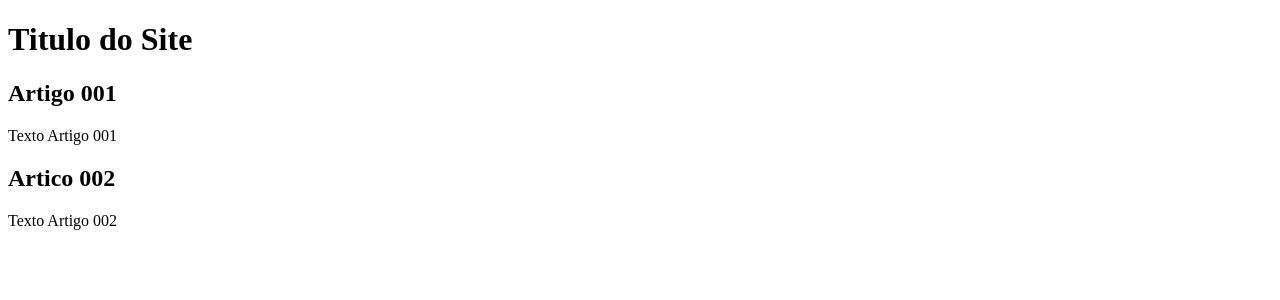
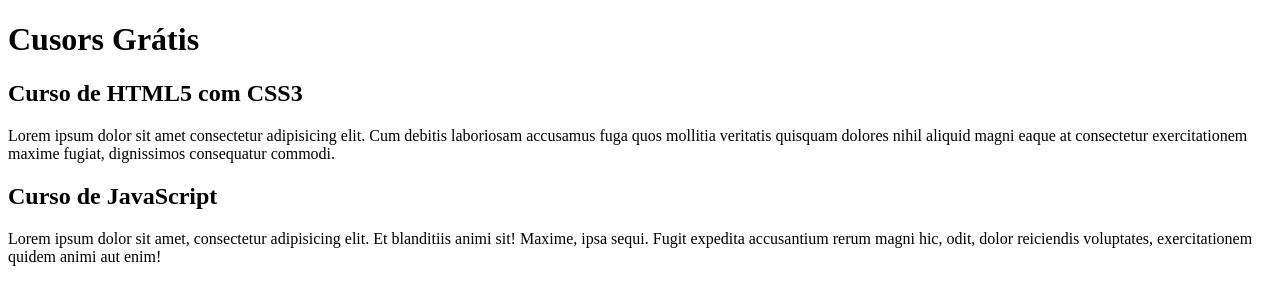
Before and after one commit to DeLoveBR/projeto-site, a plain HTML site: page index.html in a window 1280 px wide. Drawn offline with Linux system fonts and the light colour scheme.

Commit message:
comecei a escrever o conteúdo.

```diff
--- a/index.html
+++ b/index.html
@@ -8,14 +8,14 @@
 <body>
     <main>
         <header>
-            <h1> Titulo do Site </h1>
+            <h1> Cusors Grátis </h1>
             <article>
-                <h2>Artigo 001</h2>
-                <p>Texto Artigo 001</p>
+                <h2>Curso de HTML5 com CSS3</h2>
+                <p>Lorem ipsum dolor sit amet consectetur adipisicing elit. Cum debitis laboriosam accusamus fuga quos mollitia veritatis quisquam dolores nihil aliquid magni eaque at consectetur exercitationem maxime fugiat, dignissimos consequatur commodi.</p>
             </article>
             <article>
-                <h2>Artico 002</h2>
-                <p>Texto Artigo 002</p>
+                <h2>Curso de JavaScript</h2>
+                <p>Lorem ipsum dolor sit amet, consectetur adipisicing elit. Et blanditiis animi sit! Maxime, ipsa sequi. Fugit expedita accusantium rerum magni hic, odit, dolor reiciendis voluptates, exercitationem quidem animi aut enim!</p>
             </article>
         </header>
     </main>
```
